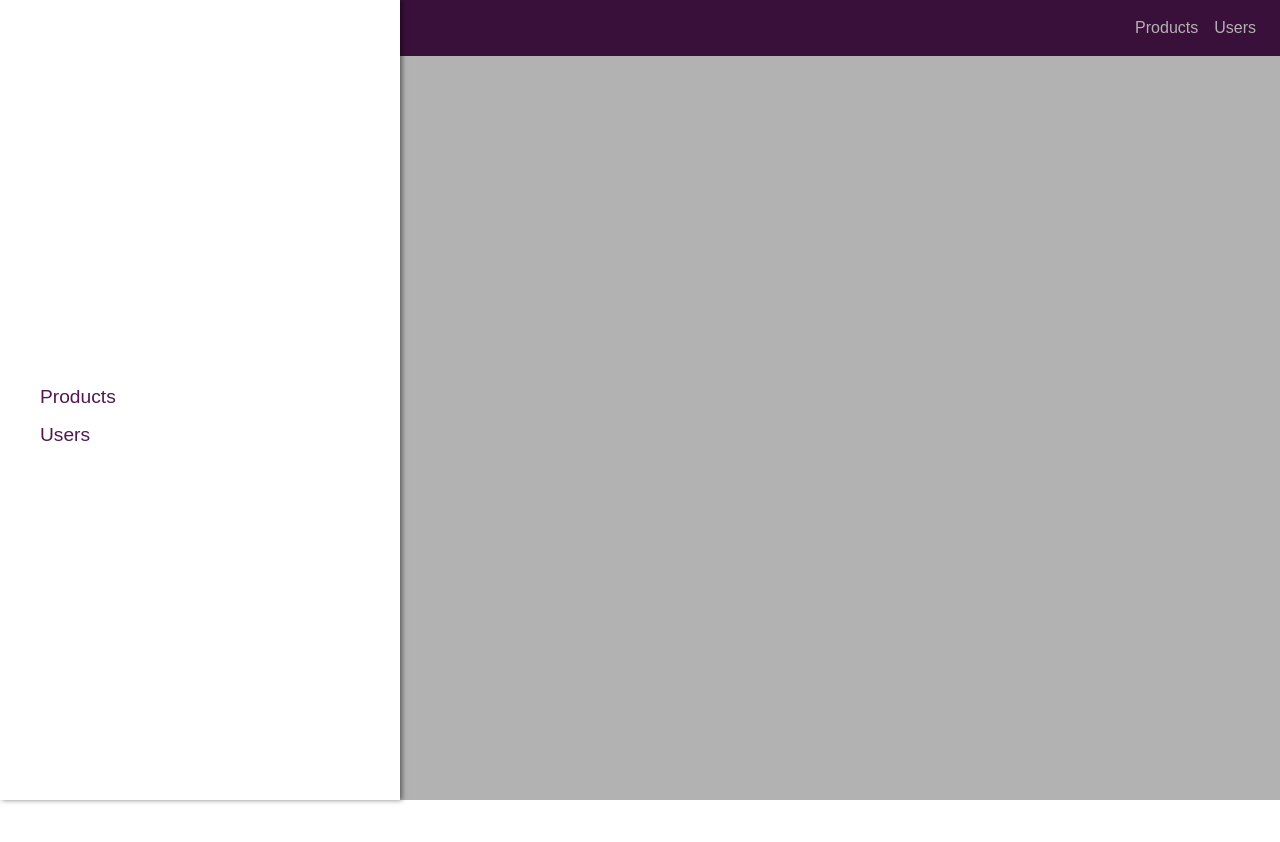
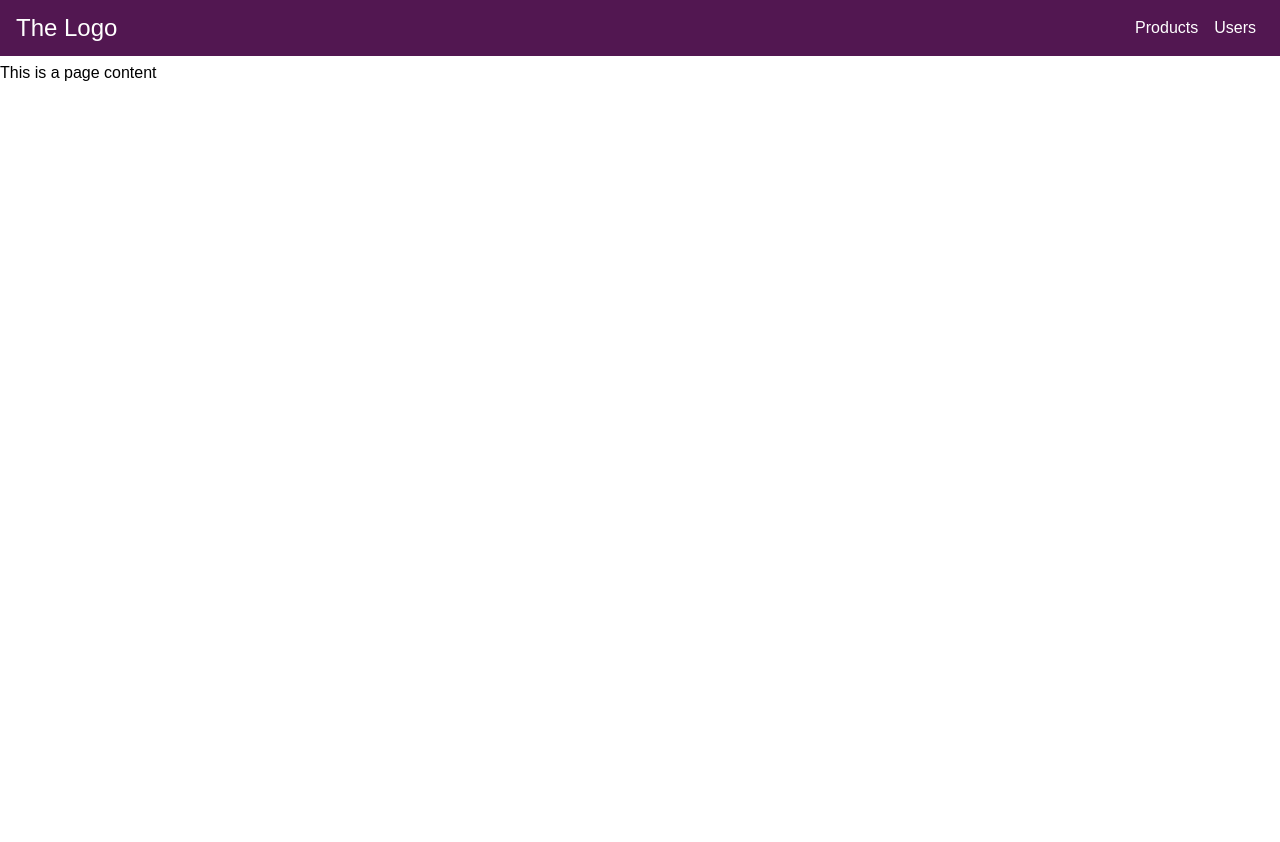
Before and after one commit to tanveersingh926/Navbar-SideBar-React, a React (Create React App) app: page / in a window 1280 px wide. Shown: the top 842 px of the page. Built offline with nearby package versions, Linux system fonts and the light colour scheme.

Commit message:
completed

```diff
--- a/src/App.js
+++ b/src/App.js
@@ -6,12 +6,36 @@ import SideDrawer from "./components/SideDrawer/SideDrawer"
 import Backdrop from './components/Backdrop/Backdrop';
 
 class App extends Component {
+  state = {
+    sideDrawerOpen : false
+  };
+
+  drawerToggleClickHandler = () => {
+    this.setState((prevState) => {
+      return {sideDrawerOpen : !prevState.sideDrawerOpen}
+    })
+  };
+
+
+  backdropClickHandler = () => {
+    this.setState({
+      sideDrawerOpen:false
+    });
+  }
+
+
   render() {
+    let backdrop;
+
+    if(this.state.sideDrawerOpen){
+      backdrop = (<Backdrop click = {this.backdropClickHandler}/>);
+    }
     return (
-      <div style={{height:'100%'}}>
-        <Toolbar/>
-        <SideDrawer />
-        <Backdrop />
+      <div style={{height: '100%'}}>
+        <Toolbar drawerClickHandler={this.drawerToggleClickHandler}/>
+        <SideDrawer show={this.state.sideDrawerOpen}/>
+        {backdrop}
+
         <main style={{marginTop:'64px'}}>
           <p>This is a page content</p>
         </main>
--- a/src/components/Backdrop/Backdrop.js
+++ b/src/components/Backdrop/Backdrop.js
@@ -3,7 +3,7 @@ import React from 'react';
 import './Backdrop.css'
 
 const backdrop = props => (
-    <div className="backdrop"> </div>
+    <div className="backdrop" onClick={props.click}> </div>
 )
 
 export default backdrop;
--- a/src/components/SideDrawer/DrawerToggleButton.js
+++ b/src/components/SideDrawer/DrawerToggleButton.js
@@ -3,7 +3,7 @@ import React from 'react'
 import './DrawerToggleButton.css'
 
 const drawerToggleButton = props => {
-    return (<button className="toggle-button">
+    return (<button className="toggle-button" onClick={props.click}>
         <div className="toggle-button__line"></div>
         <div className="toggle-button__line"></div>
         <div className="toggle-button__line"></div>
--- a/src/components/SideDrawer/SideDrawer.css
+++ b/src/components/SideDrawer/SideDrawer.css
@@ -8,8 +8,14 @@
     width: 70%;
     max-width: 400px;
     z-index: 200;
+    transform: translateX(-100%);
+    transition: transform 0.3s ease-out
+
 }
 
+.side-drawer.open {
+    transform: translateX(0)
+}
 .side-drawer ul {
     display: flex;
     list-style: none;
@@ -30,3 +36,9 @@
 .side-drawer ul a:active{
     color: #fa923f;
 }
+
+@media (min-width: 769px) {
+    .side-drawer,.toggle-button {
+        display: none;
+    }
+}
--- a/src/components/SideDrawer/SideDrawer.js
+++ b/src/components/SideDrawer/SideDrawer.js
@@ -2,13 +2,19 @@ import React from 'react';
 
 import './SideDrawer.css'
 
-const sideDrawer = props => (
-    <nav className="side-drawer">
-        <ul>
-            <li><a href="/">Products</a></li>
-            <li><a href="/">Users</a></li>
-        </ul>
-    </nav>
-);
+const sideDrawer = props => {
+    let drawerClasses = ['side-drawer'];
+    if(props.show){
+        drawerClasses = ['side-drawer', 'open']
+    }
+    return (
+        <nav className={drawerClasses.join(' ')}>
+            <ul>
+                <li><a href="/">Products</a></li>
+                <li><a href="/">Users</a></li>
+            </ul>
+        </nav>
+    )
+};
 
 export default sideDrawer;
--- a/src/components/Toolbar/Toolbar.js
+++ b/src/components/Toolbar/Toolbar.js
@@ -6,7 +6,7 @@ const toolbar = props => (
     <header className="toolbar">
         <nav className="toolbar__navigation">
             <div>
-                <DrawerToggleButton />
+                <DrawerToggleButton click={props.drawerClickHandler}/>
             </div>
             <div className="toolbar__logo"><a href="/">The Logo</a></div>
             <div className="spacer"></div>
```
